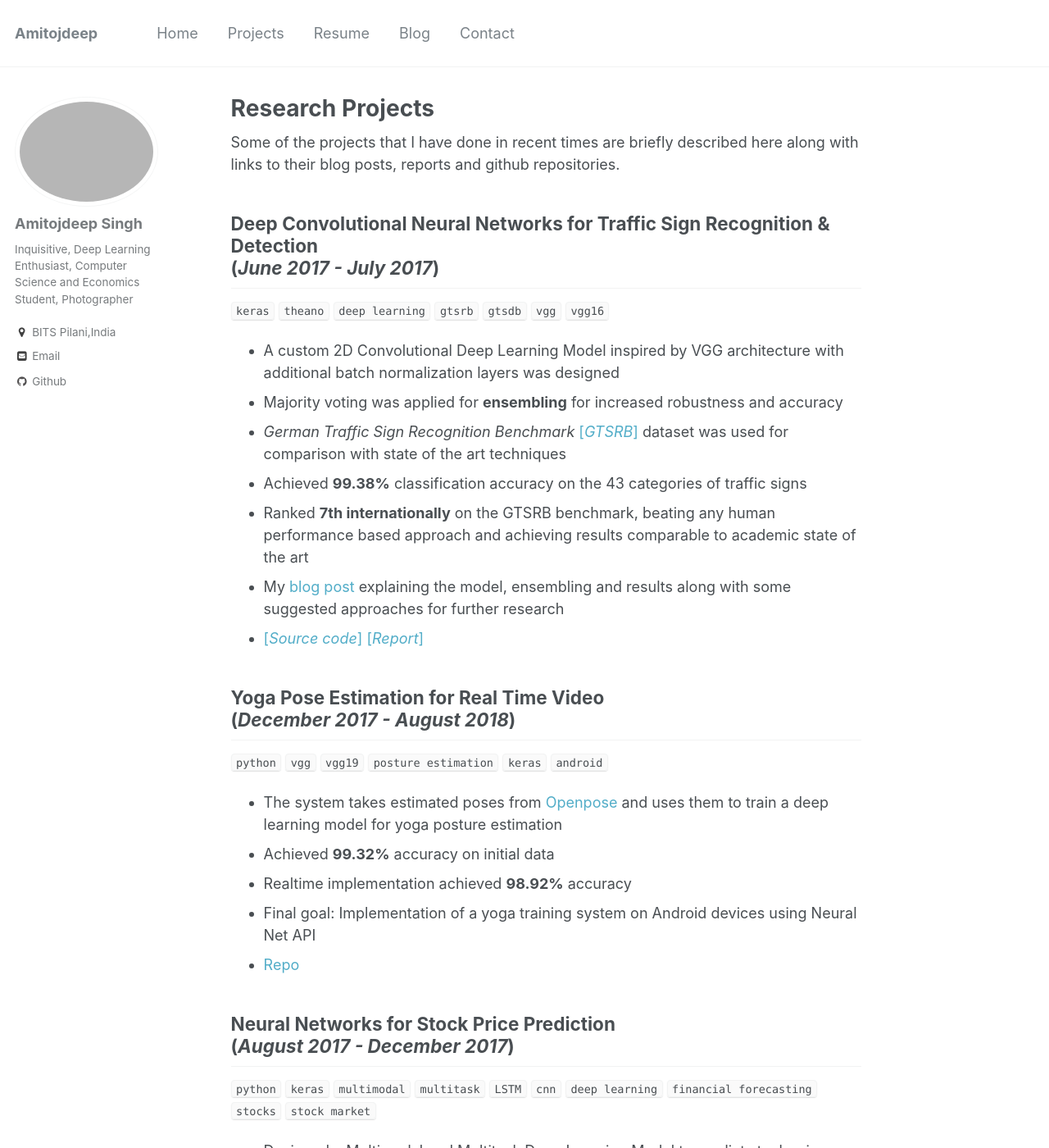
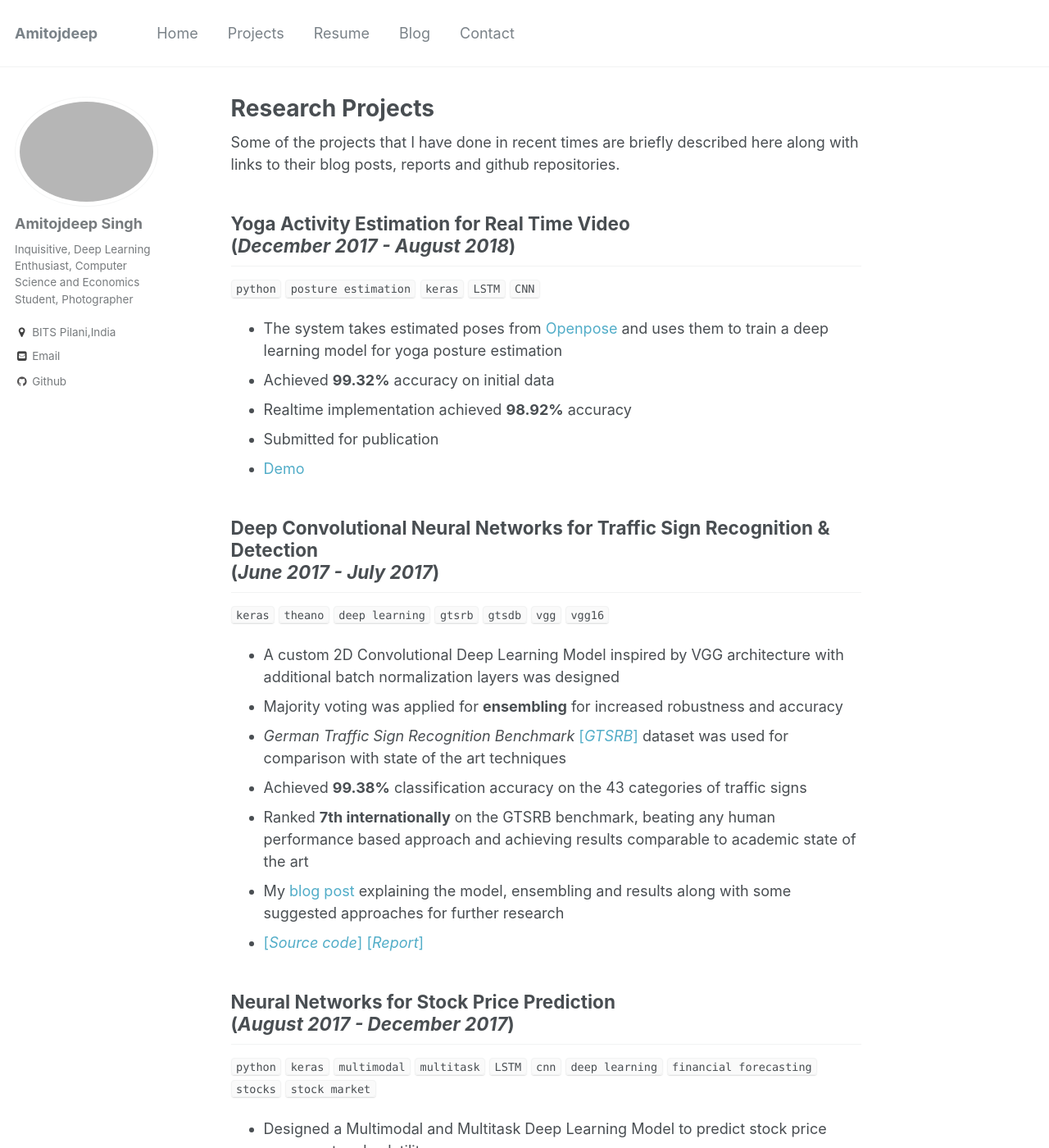
Before and after one commit to amitojdeep/amitojdeep.github.io, a Jekyll site: the page built from _pages/projects.md, in a window 1280 px wide and 1400 px high. Shown: the whole window at 82% size. Built offline with Jekyll 4.4.1, drawn with Linux system fonts in a browser that asks for light colours.

Commit message:
Update projects.md

```diff
--- a/_pages/projects.md
+++ b/_pages/projects.md
@@ -9,6 +9,14 @@ redirect_from:
 
 Some of the projects that I have done in recent times are briefly described here along with links to their blog posts, reports and github repositories.
 
+## Yoga Activity Estimation for Real Time Video <br> (_December 2017 - August 2018_)
+`python` `posture estimation` `keras` `LSTM` `CNN`<br>
+* The system takes estimated poses from [Openpose](https://github.com/CMU-Perceptual-Computing-Lab/openpose) and uses them to train a deep learning model for yoga posture estimation
+* Achieved **99.32%** accuracy on initial data
+* Realtime implementation achieved **98.92%** accuracy
+* Submitted for publication
+* [Demo](https://drive.google.com/open?id=1hk78LY0aJTCGAEU6KnzmH8OhmiJlin5G)
+
 ## Deep Convolutional Neural Networks for Traffic Sign Recognition & Detection  <br> (_June 2017 - July 2017_)
 `keras` `theano` `deep learning` `gtsrb` `gtsdb` `vgg` `vgg16` <br>
 * A custom 2D Convolutional Deep Learning Model inspired by VGG architecture with additional batch normalization layers was designed
@@ -18,14 +26,6 @@ Some of the projects that I have done in recent times are briefly described here
 * Ranked **7th internationally** on the GTSRB benchmark, beating any human performance based approach and achieving results comparable to academic state of the art
 * My [blog post](https://amitojdeep.github.io/amitoj-blogs/2017/12/29/traffic-sign-reco.html) explaining the model, ensembling and results along with some suggested approaches for further research
 * [[_Source code_]](https://github.com/amitojdeep/traffic-sign-reco) [[_Report_]](https://github.com/amitojdeep/traffic-sign-reco/raw/master/Training%20Report.pdf)
-
-## Yoga Pose Estimation for Real Time Video <br> (_December 2017 - August 2018_)
-`python` `vgg` `vgg19` `posture estimation` `keras` `android` <br>
-* The system takes estimated poses from [Openpose](https://github.com/CMU-Perceptual-Computing-Lab/openpose) and uses them to train a deep learning model for yoga posture estimation
-* Achieved **99.32%** accuracy on initial data
-* Realtime implementation achieved **98.92%** accuracy
-* Final goal: Implementation of a yoga training system on Android devices using Neural Net API
-* [Repo](https://github.com/amitojdeep/yoga-pose)
 
 ## Neural Networks for Stock Price Prediction <br>(_August 2017 - December 2017_)
 `python`  `keras` `multimodal` `multitask` `LSTM` `cnn` `deep learning` `financial forecasting` `stocks` `stock market`<br>
```
